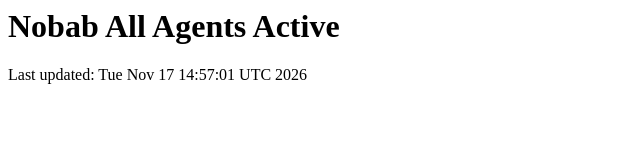
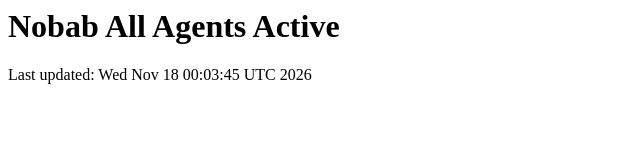
Before and after one commit to gausur/Nobab_Apex_Factory, a plain HTML site: page index.html in a window 1280 px wide. Shown: the full height of the page, 0-640 px from the left. Drawn offline with Linux system fonts and the light colour scheme.

Commit message:
dashboard update

```diff
--- a/index.html
+++ b/index.html
@@ -1 +1 @@
-<html><body><h1>Nobab All Agents Active</h1><p>Last updated: Tue Nov 17 14:57:01 UTC 2026</p></body></html>
+<html><body><h1>Nobab All Agents Active</h1><p>Last updated: Wed Nov 18 00:03:45 UTC 2026</p></body></html>
```
